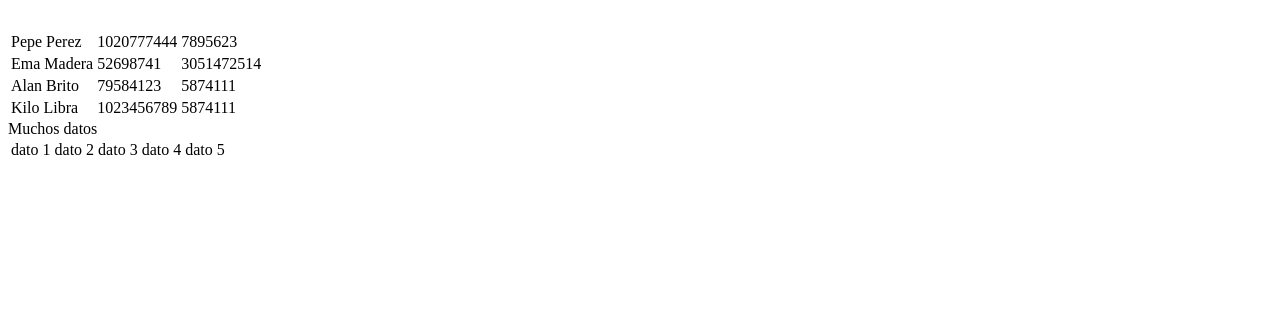
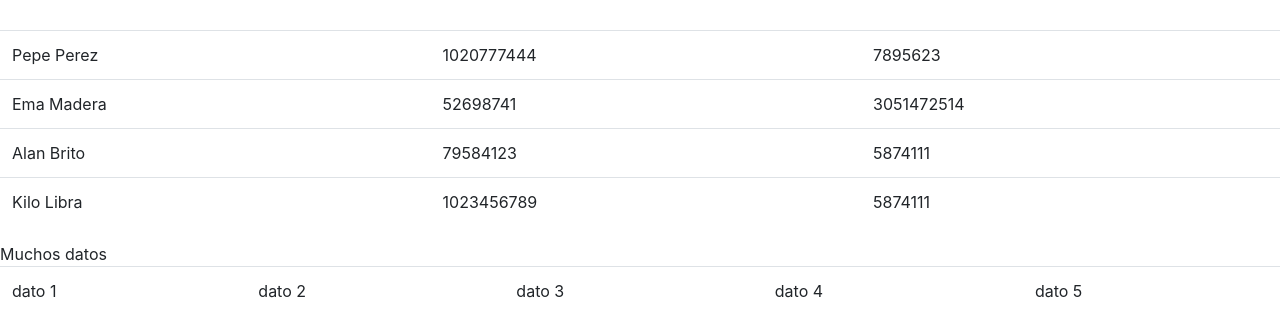
Before and after one commit to juanarias994/proyectoGit, a plain HTML site: page index.html in a window 1280 px wide. Drawn offline with nearby package versions, Linux system fonts and the light colour scheme.

Commit message:
cuarta version se añadio bootstrap al proyecto

```diff
--- a/index.html
+++ b/index.html
@@ -4,11 +4,12 @@
     <meta charset="UTF-8">
     <meta name="viewport" content="width=device-width, initial-scale=1.0">
     <meta http-equiv="X-UA-Compatible" content="ie=edge">
+    <link rel="stylesheet" href="https://stackpath.bootstrapcdn.com/bootstrap/4.1.3/css/bootstrap.min.css" integrity="sha384-MCw98/SFnGE8fJT3GXwEOngsV7Zt27NXFoaoApmYm81iuXoPkFOJwJ8ERdknLPMO" crossorigin="anonymous">
     <title>Proyecto GIT</title>
 </head>
 <body>
     <marquee> JUAN </marquee>
-    <table>
+    <table class="table table-hover">
         <tr><td>Pepe Perez</td><td>1020777444</td><td>7895623</td></tr>
         <tr><td>Ema Madera</td><td>52698741</td><td>3051472514</td></tr>
         <tr><td>Alan Brito</td><td>79584123</td><td>5874111</td></tr>
@@ -16,7 +17,7 @@
 
     </table>
 
-    <table>
+    <table class="table table-hover">
         <thead>Muchos datos</thead>
         <tbody>
             <tr>
```
